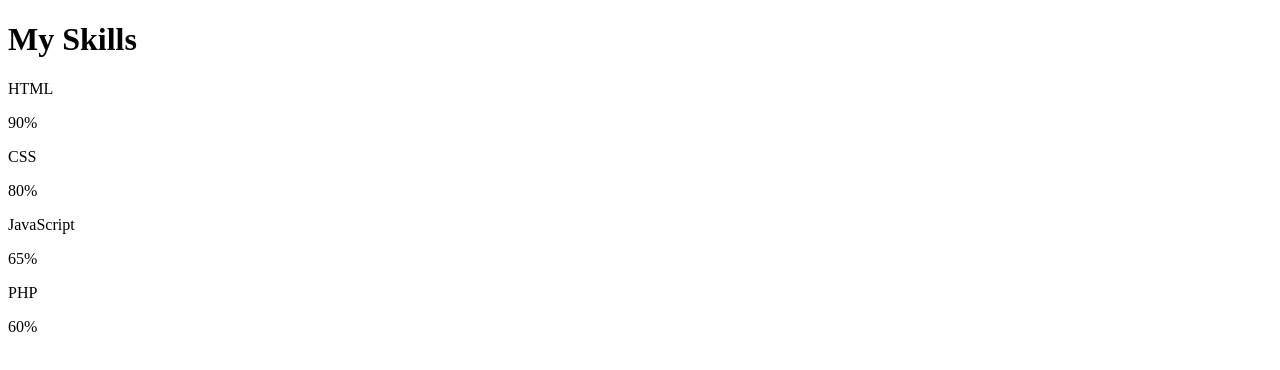
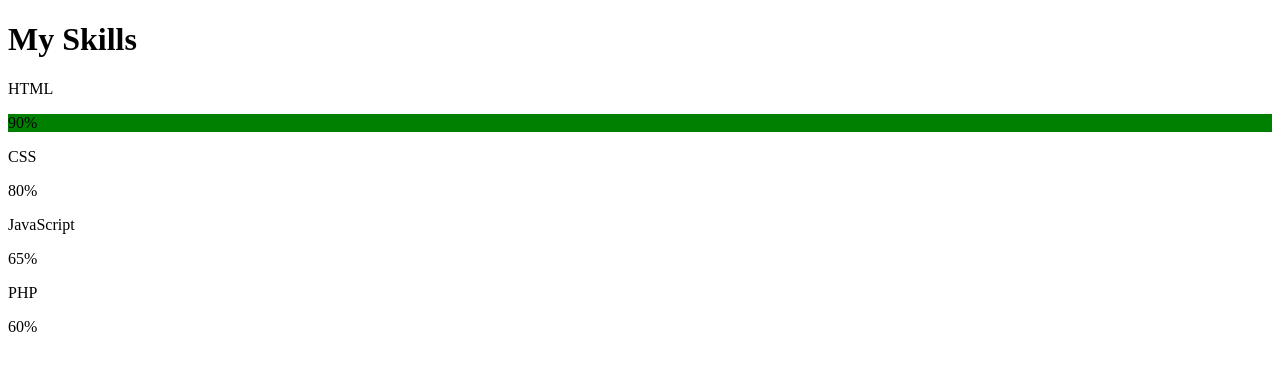
Before and after one commit to kevmhughes/skills-progress, a plain HTML site: page index.html in a window 1280 px wide. Drawn offline with Linux system fonts and the light colour scheme.

Commit message:
color verde html

```diff
--- a/index.html
+++ b/index.html
@@ -1,17 +1,13 @@
 <!DOCTYPE html>
 <html>
+  <head>
+    <meta name="viewport" content="width=device-width, initial-scale=1" />
+    <link rel="stylesheet" href="style.css">
 
-<head>
-    <meta name="viewport" content="width=device-width, initial-scale=1">
-    <style>
-        * {
-            box-sizing: border-box
-        }
-    </style>
+
   </head>
 
   <body>
-
     <h1>My Skills</h1>
 
     <p>HTML</p>
@@ -33,7 +29,5 @@
     <div class="container">
       <div class="skills php">60%</div>
     </div>
-
   </body>
-
 </html>
--- /dev/null
+++ b/style.css
@@ -0,0 +1,6 @@
+* {
+    box-sizing: border-box;
+  }
+  .html {
+    background-color: green;
+  }
```
Lines whose indentation alone changed are shown as unchanged.
